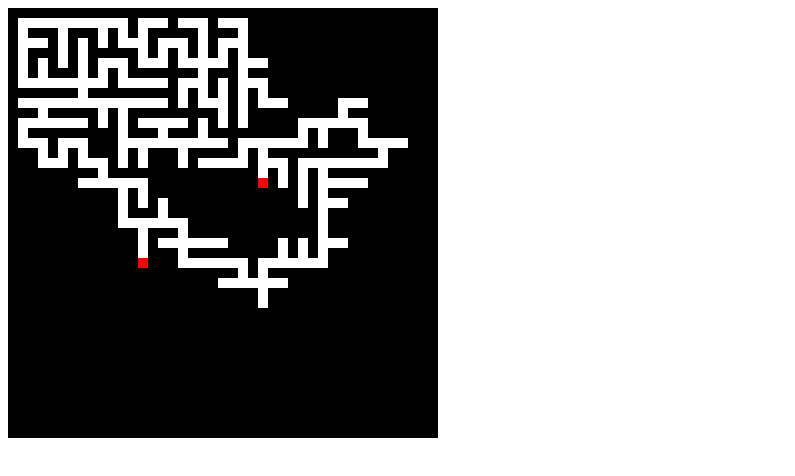
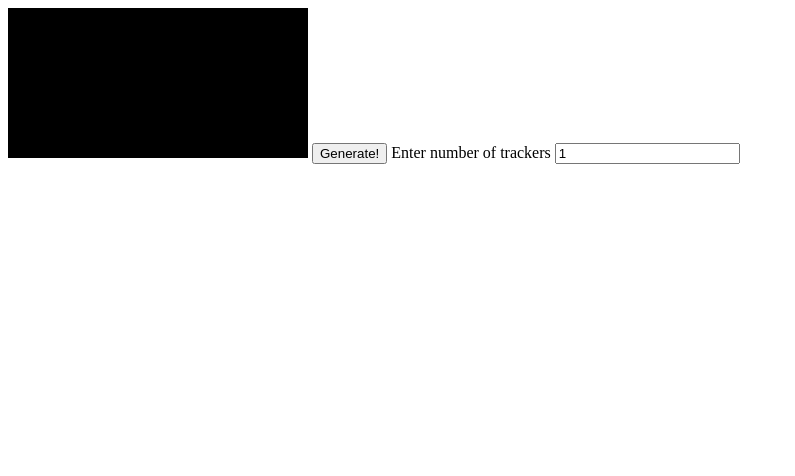
Before and after one commit to NecroSith/JS_Maze-Generator, a plain HTML site: page index.html in a window 1280 px wide. Shown: the whole page, without its empty margins (0-795 px from the left). Drawn offline with Linux system fonts and the light colour scheme.

Commit message:
Buttons to start and for number of trackers added

```diff
--- a/index.html
+++ b/index.html
@@ -10,6 +10,11 @@
 
 <body>
     <canvas></canvas>
+    <button class="start">Generate!</button>
+    <label for="">
+        <span>Enter number of trackers</span>
+        <input type="text" class="trackers" value="1">
+    </label>
     <script src="main.js"></script>
 </body>
 
--- a/main.js
+++ b/main.js
@@ -4,16 +4,21 @@ const COLUMN_COUNT = 41,
     ROW_COUNT = 41,
     CELL_SIZE = 10,
     PADDING = 10,
-    TRACKER_COUNT = 2,
+    TRACKER_COUNT = document.querySelector('.trackers').value,
     WALL_COLOR = 'black',
     SPACE_COLOR = 'white';
 
 const canvas = document.querySelector('canvas'),
     context = canvas.getContext('2d'),
+    startBtn = document.querySelector('.start'),
     map = createMap(),
     trackers = [];
 
-init();
+clearCanvas();
+startBtn.addEventListener('click', function() {
+    init();
+    start();
+})
 
 function init() {
     canvas.width = PADDING * 2 + COLUMN_COUNT * CELL_SIZE;
@@ -37,8 +42,6 @@ function init() {
         trackers.push({ x: 0, y: 0 });
         // }
     }
-    console.log(trackers);
-    start();
 }
 
 function start() {
```
